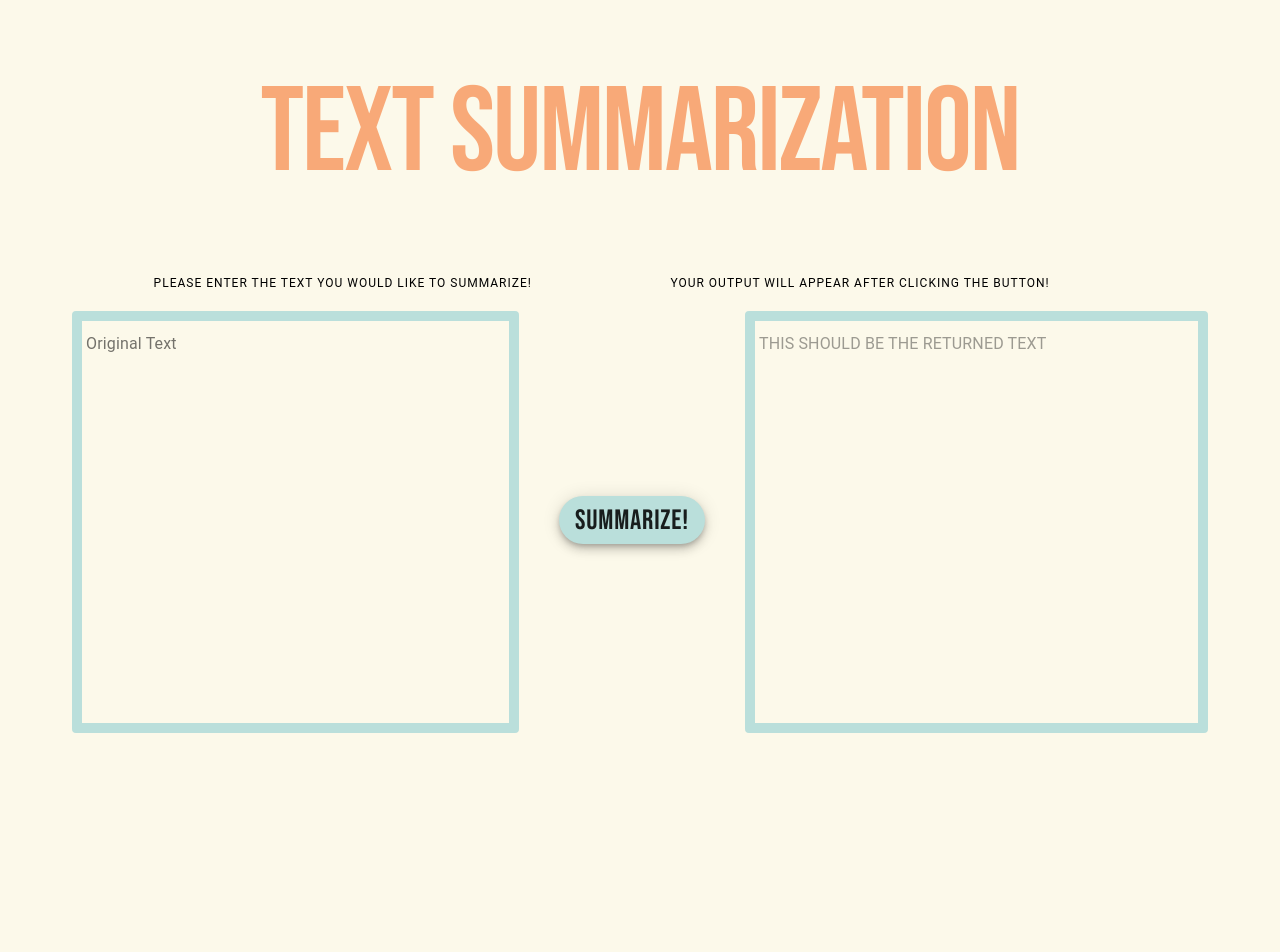
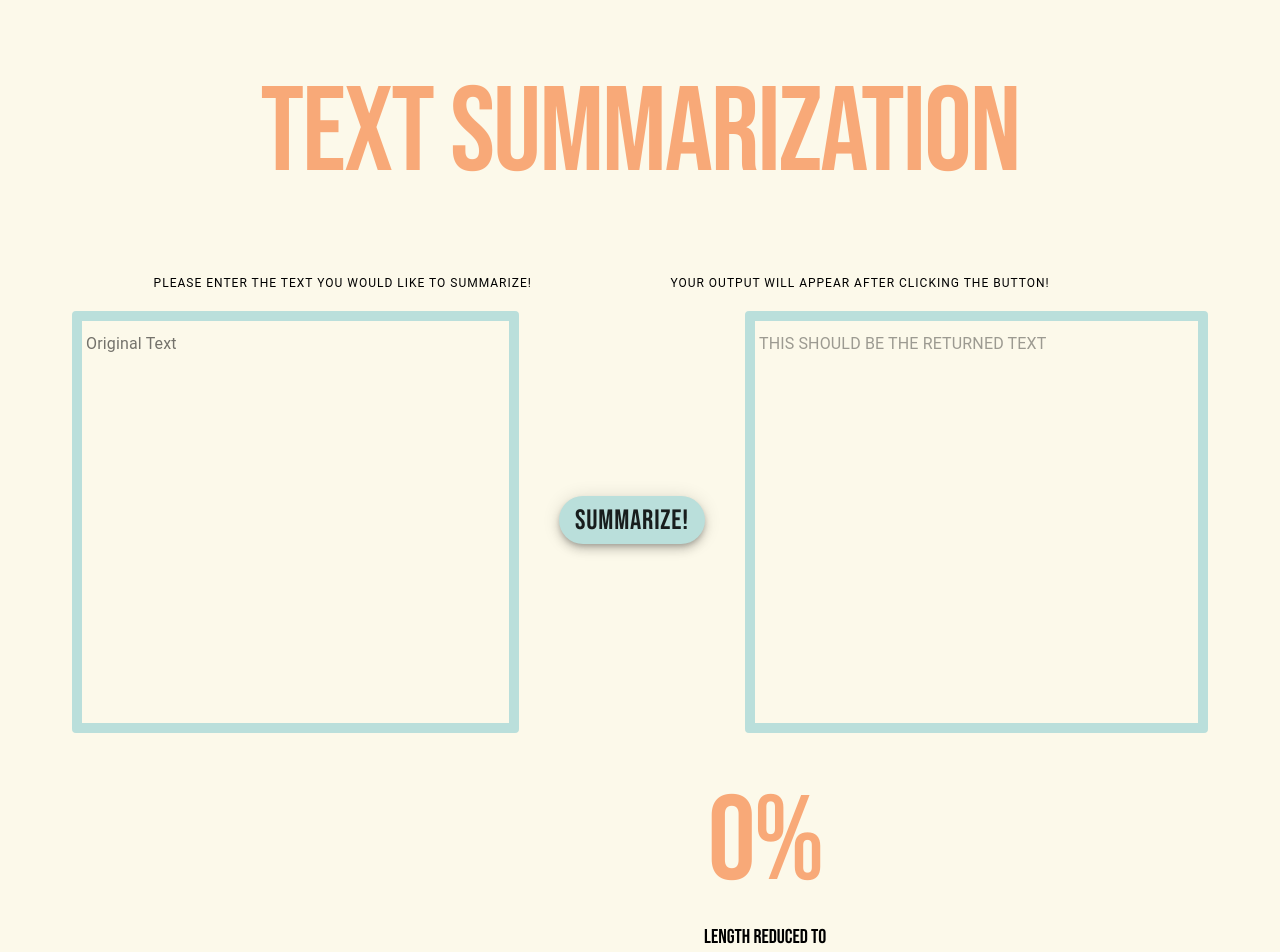
Before and after one commit to houan880201/text-summarizer, a React (Create React App) app: page / in a window 1280 px wide. Shown: the top 952 px of the page. Before the commit the page ends 800 px from the top, so only its background shows below. Built offline with nearby package versions, Linux system fonts and the light colour scheme.

Commit message:
added percentage

```diff
--- a/src/Home.js
+++ b/src/Home.js
@@ -12,6 +12,10 @@ export default function Home() {
     const classes = useStyles();
     const [value, setValue] = React.useState('Controlled');
     const [returnText, setReturnText] = React.useState("THIS SHOULD BE THE RETURNED TEXT");
+
+    const [oriLen, setOriLen] = React.useState(0);
+    const [newLen, setNewLen] = React.useState(0);
+
 
     const handleChange = event => {
         setValue(event.target.value);
@@ -30,9 +34,14 @@ export default function Home() {
 
     const sendText = () => {
         const data = buildData(value)
+        setOriLen(value.length)
         return Axios.post('http://0.0.0.0:5000/translator/translate', data, {header: {'Content-Type': 'application/json'}})
             .then( (response) => {
-                setReturnText(response.data[0][0].tgt)
+                const newText = response.data[0][0].tgt
+                setReturnText(newText)
+                setNewLen(newText.length)
+                console.log(newLen)
+                console.log(oriLen)
                 console.log(response)
             })
             .catch( (error) => {
@@ -116,7 +125,16 @@ export default function Home() {
                         inputMode: "numeric"
                     }}
                 />
-
+            </div>
+            <div className="bottomBar" style={{marginLeft: '55%', marginTop: '2%', marginRight: '5%', display: 'flex', alignItems: 'center', justifyContent: "flex-start"}}>
+                <div className="percentageScore" style={{display:'flex', flexDirection: 'column'}}>
+                    <Typography style={{paddingTop: '5%', fontFamily: 'Bebas Neue', fontSize: 120, paddingBottom: '5%', color: '#f8a978'}} variant='h1'>
+                        {newLen == 0 ? (0) : (Math.round(newLen * 100 / oriLen))}%
+                    </Typography>
+                    <Typography style={{paddingTop: '5%', fontFamily: 'Bebas Neue', fontSize: 20, paddingBottom: '5%', color: 'black'}} variant='outline'>
+                        Length Reduced to
+                    </Typography>
+                </div>
 
             </div>
         </div>
```
